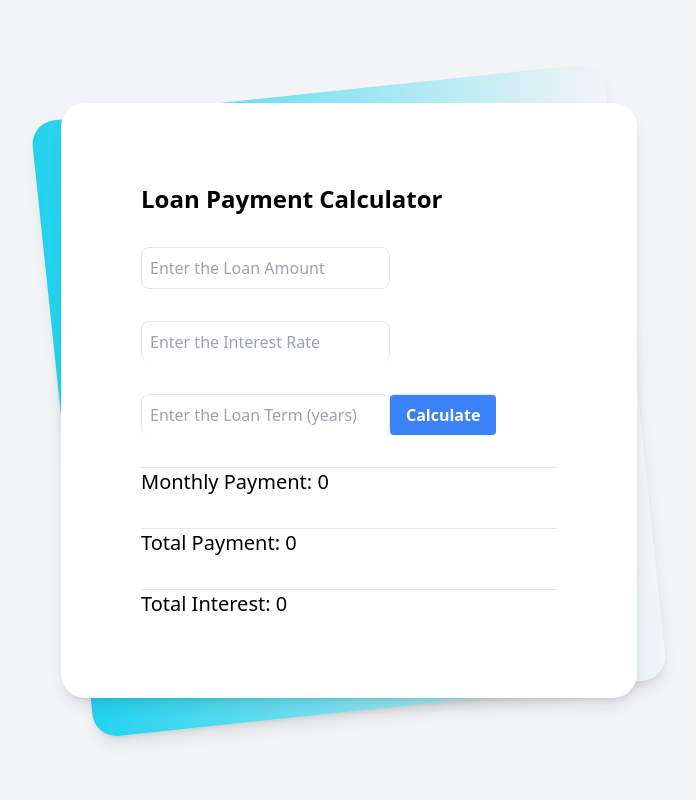
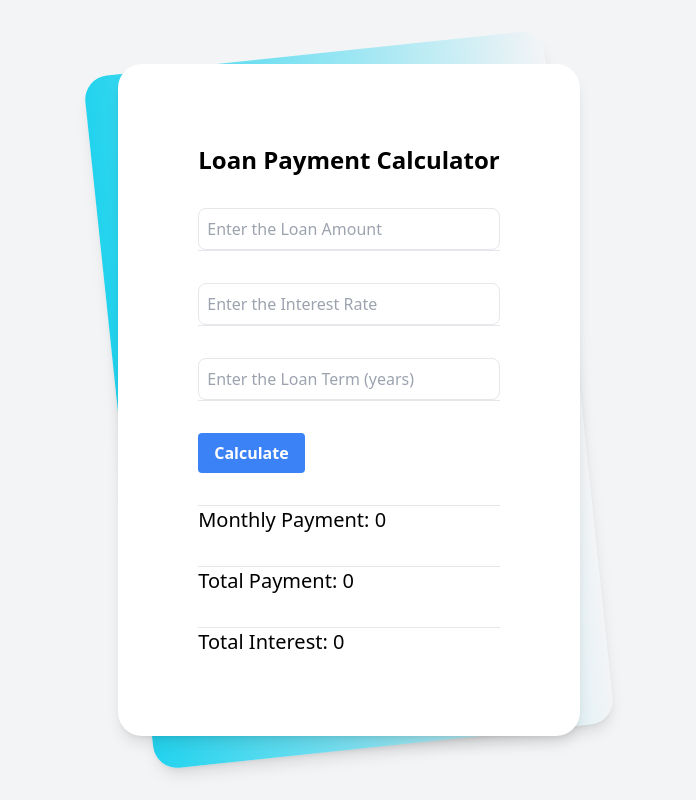
Before and after one commit to AbdulMateen18/loancalculator, a React (Vite) app: page / in a window 1280 px wide. Shown: the whole page, without its empty margins (291-987 px from the left). Built offline with nearby package versions, Linux system fonts and the light colour scheme.

Commit message:
Update FormComponent.jsx

```diff
--- a/src/components/FormComponent.jsx
+++ b/src/components/FormComponent.jsx
@@ -32,30 +32,38 @@ function FormComponent() {
               </h1>
             </div>
             <div className="divide-y divide-gray-200">
+              <div>
                 <input
                   type="number"
                   placeholder="Enter the Loan Amount"
                   onChange={(e) => setLoanAmount(e.target.value)}
-                className="mt-8 border rounded-lg p-2"
+                  className="mt-8 border rounded-lg p-2 w-full"
                 />
+              </div>
+              <div>
                 <input
                   type="number"
                   placeholder="Enter the Interest Rate"
                   onChange={(e) => setInterestRate(e.target.value)}
-                className="mt-8 border rounded-lg p-2"
+                  className="mt-8 border rounded-lg p-2 w-full"
                 />
+              </div>
+              <div>
                 <input
                   type="number"
                   placeholder="Enter the Loan Term (years)"
                   onChange={(e) => setLoanTerm(e.target.value)}
-                className="mt-8 border rounded-lg p-2"
+                  className="mt-8 border rounded-lg p-2 w-full"
                 />
+              </div>
+              <div>
                 <button
                   onClick={calculatePayments}
                   className="mt-8 bg-blue-500 text-white font-bold py-2 px-4 rounded"
                 >
                   Calculate
                 </button>
+              </div>
               <p className="mt-8 text-xl">Monthly Payment: {monthlyPayment}</p>
               <p className="mt-8 text-xl">Total Payment: {totalPayment}</p>
               <p className="mt-8 text-xl">Total Interest: {totalInterest}</p>
```
Lines whose indentation alone changed are shown as unchanged.
